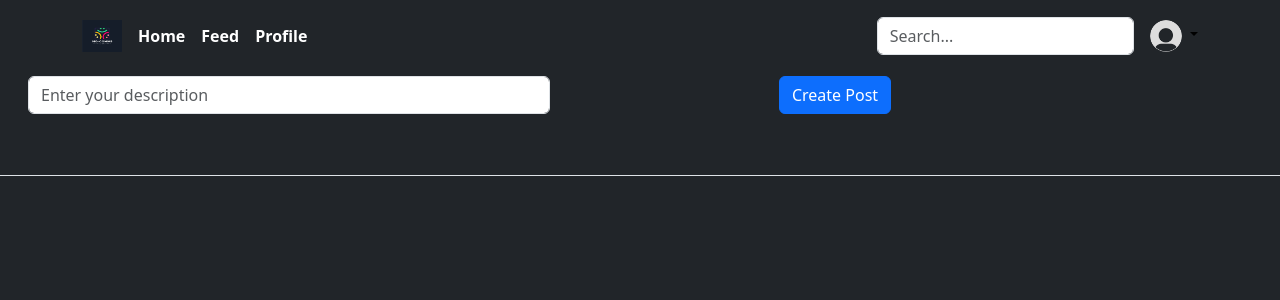
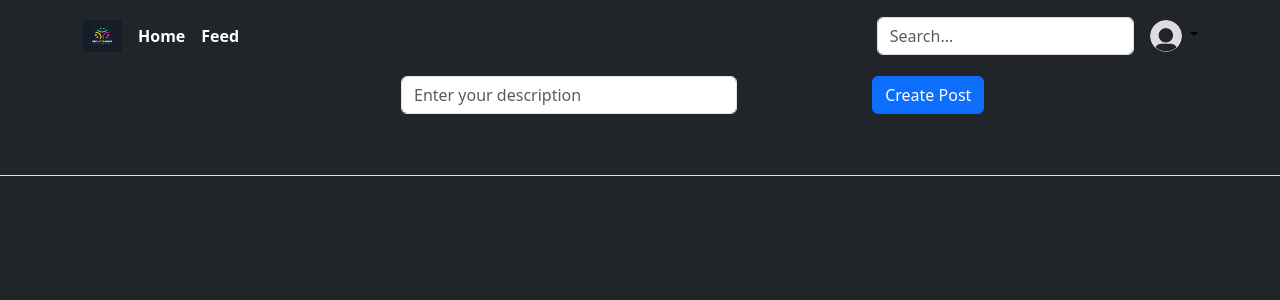
Before and after one commit to AdrianC167/No_Comms, a Flask app: template templates/feed.html.jinja in a window 1280 px wide. Shown: the top 300 px of the page. Run offline with Flask 3, Linux system fonts and the light colour scheme; the template is opened without the code that fills it, so the values that code supplies are empty.

Commit message:
added animation and a like counter for posts

```diff
--- a/main.py
+++ b/main.py
@@ -130,3 +130,12 @@ def create_post():
     cursor.execute(f"INSERT INTO `post`(`description`, `User_id`) VALUES ('{description}','{user_id}')")
     get_db().commit()
     return redirect("/feed")
+
+
+@app.route('/likes/<int:post_index>', methods = ['POST'])
+def likes(post_index):
+    cursor = get_db().cursor()
+    cursor.execute(f"UPDATE `post` SET `likes` = `likes` + 1  WHERE `id` = {post_index} ")
+    cursor.close()
+    get_db().commit()
+    return redirect('/feed')
--- a/templates/feed.html.jinja
+++ b/templates/feed.html.jinja
@@ -10,9 +10,31 @@
     <link rel="icon" href="static/logo.png">
     <link rel="stylesheet" href="https://cdnjs.cloudflare.com/ajax/libs/animate.css/4.1.1/animate.min.css">
     <title>jinja</title>
+<script src="https://cdnjs.cloudflare.com/ajax/libs/wow/1.1.2/wow.min.js"></script>
+<script>
+        var wow = new WOW({
+            boxClass:     'wow',
+            animateClass: 'animate__animated'
+        })
+        wow.init();
+</script>
+
+    <style>
+        .padding-left {
+            padding-left: 385px;
 
 
-    <style>
+
+        }
+
+
+        .width {
+            max-width: 850px;
+
+        }
+
+
+
         .padding-top {
             padding-top: 20px;
 
@@ -146,7 +168,7 @@
 
                     <li><a href="/" class="nav-link px-2 fw-bold  white">Home</a></li>
                     <li><a href="/feed" class="nav-link px-2 fw-bold  white">Feed</a></li>
-                    <li><a href="#" class="nav-link px-2 fw-bold  white">Profile</a></li>
+
                 </ul>
 
                 <form class="col-12 col-lg-auto mb-3 mb-lg-0 me-lg-3" role="search">
@@ -169,32 +191,36 @@
 
 
 
-            <form method="POST" action="/post" class="row padding-bottom padding-top container ">
-                <div class="row">
-                    <div class="col">
+
+            <div class="row text-center padding-bottom padding-top container-sm ">
+                <form method="POST" action="/post" class="row ">
+                    <div class="col width padding-left">
                         <input type="text" class="form-control" placeholder="Enter your description"
                             aria-label="First name" name="description">
                     </div>
-                    <div class="col ">
+                    <div class="col">
                         <button class="btn btn-primary " type="submit">Create Post</button>
 
                     </div>
+                </form>
+            </div>
 
-                </div>
 
-            </form>
 
             {% for post in post_list %}
-            <div class="col-6 container text-center padding-bottom">
+            <div class="col-6 container text-center padding-bottom wow animate__animated  animate__backInRight">
                 <div class="card shadow-sm">
                     <div class="card-body">
                         <p class="card-text"> {{post['description']}} </p>
                         <div class="d-flex justify-content-between align-items-center">
                             <div class="btn-group">
-                                <button type="button" class="btn btn-sm btn-outline-secondary">Like</button>
-
+                                <form action="/likes/{{post['id']}}" method="POST">
+                                    <button type="submit" class="btn btn-sm btn-outline-secondary">Like</button>
+                                </form>
+                                <button type="button"
+                                    class="btn btn-sm btn-outline-secondary disabled">{{post['likes']}}</button>
                             </div>
-                            <small class="text-body-secondary">{{post['likes']}}</small>
+                            <small class="text-body-secondary">{{post['timestamp']}}</small>
                         </div>
                     </div>
                 </div>
--- a/templates/index.html.jinja
+++ b/templates/index.html.jinja
@@ -46,7 +46,7 @@ width: 45%;
           <li><a href="/" class="nav-link px-2 fw-bold  white">Home</a></li>
           <li><a href="/feed" class="nav-link px-2 fw-bold  white">Feed</a></li>
 
-          <li><a href="#" class="nav-link px-2 fw-bold  white">Profile</a></li>
+
         </ul>
 
         <form class="col-12 col-lg-auto mb-3 mb-lg-0 me-lg-3" role="search">
--- a/templates/signin.html.jinja
+++ b/templates/signin.html.jinja
@@ -51,7 +51,7 @@
 
                     <li><a href="/" class="nav-link px-2 fw-bold  white">Home</a></li>
                     <li><a href="/feed" class="nav-link px-2 fw-bold  white">Feed</a></li>
-                    <li><a href="#" class="nav-link px-2 fw-bold  white">Profile</a></li>
+
                 </ul>
 
                 <form class="col-12 col-lg-auto mb-3 mb-lg-0 me-lg-3" role="search">
--- a/templates/signup.html.jinja
+++ b/templates/signup.html.jinja
@@ -52,7 +52,7 @@
                     <li><a href="/" class="nav-link px-2 fw-bold  white">Home</a></li>
                     <li><a href="/feed" class="nav-link px-2 fw-bold  white">Feed</a></li>
 
-                    <li><a href="#" class="nav-link px-2 fw-bold  white">Profile</a></li>
+
                 </ul>
 
                 <form class="col-12 col-lg-auto mb-3 mb-lg-0 me-lg-3" role="search">
```
